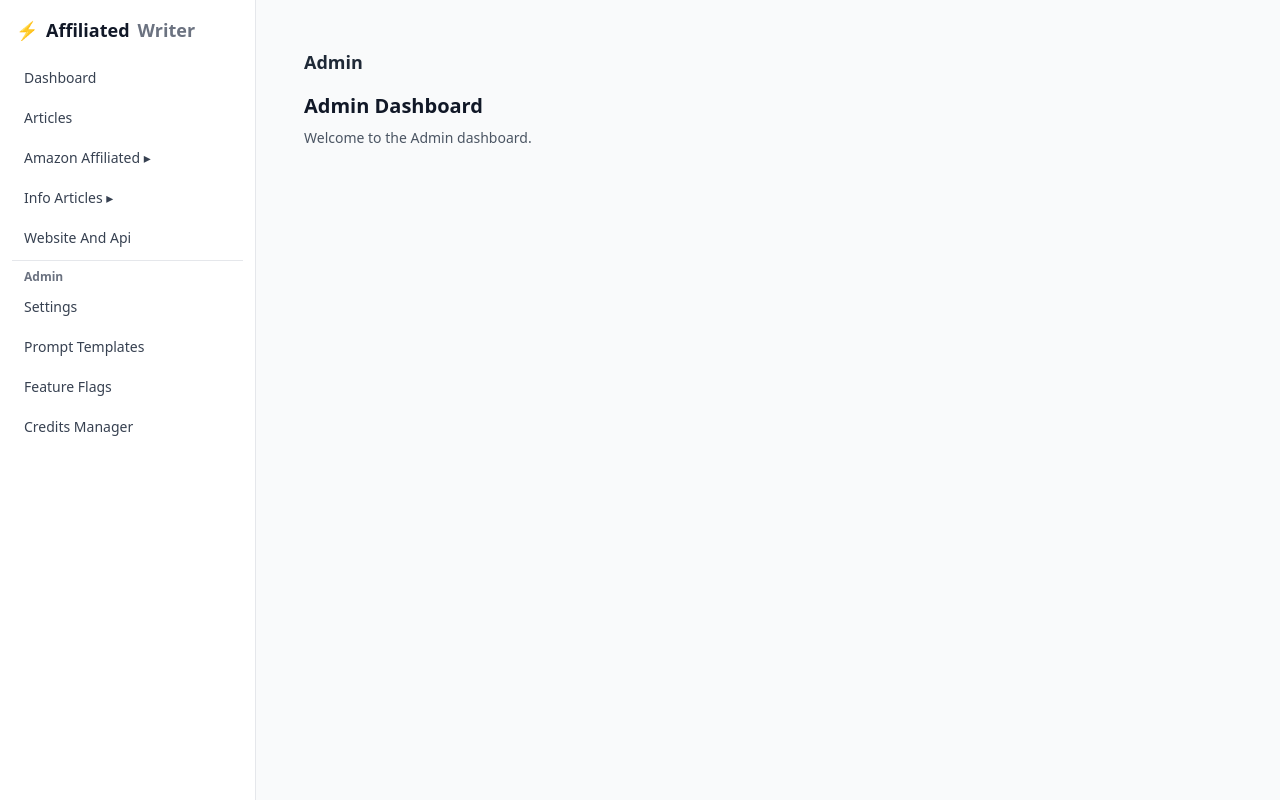
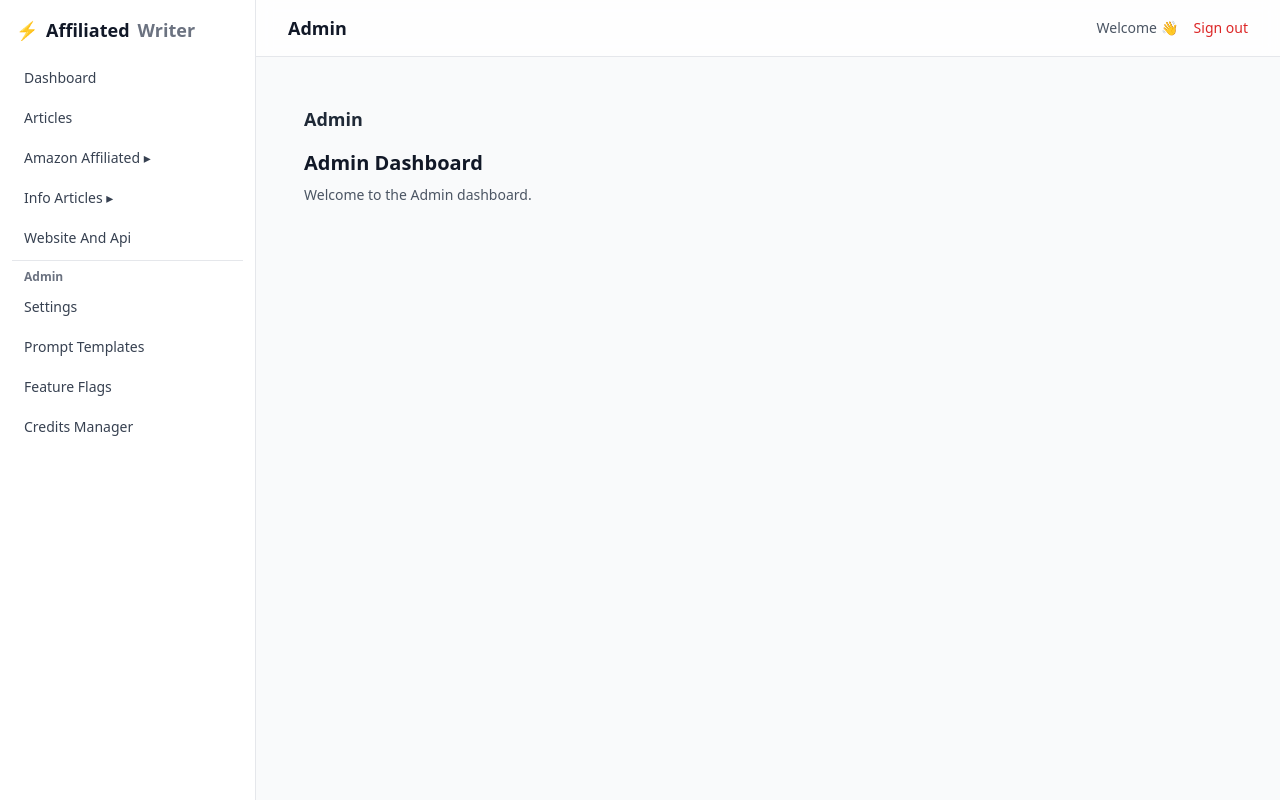
Before and after one commit to affiliatedwriter/affiliated-writer-dashboard, a Next.js app: page /admin in a window 1280 px wide. Built offline with nearby package versions, Linux system fonts and the light colour scheme; sample sign-in values are in the browser's storage.

Commit message:
fix: sidebar routing + remove unused ClientWrapper

```diff
--- a/src/app/layout.tsx
+++ b/src/app/layout.tsx
@@ -1,7 +1,7 @@
 // src/app/layout.tsx
 import type { Metadata } from "next";
 import "./globals.css";
-import Sidebar from "@/components/Sidebar";
+import ClientShell from "@/components/ClientShell";
 
 export const metadata: Metadata = {
   title: "Affiliated Writer",
@@ -11,16 +11,8 @@ export const metadata: Metadata = {
 export default function RootLayout({ children }: { children: React.ReactNode }) {
   return (
     <html lang="en">
-      <body className="min-h-screen bg-gray-50 text-gray-900 antialiased overflow-x-hidden">
-        {/* ✅ Sidebar only ONCE here */}
-        <div className="flex min-h-screen">
-          <aside className="fixed inset-y-0 left-0 w-64 border-r bg-white">
-            <Sidebar />
-          </aside>
-
-          {/* Content area */}
-          <main className="flex-1 ml-64 p-6">{children}</main>
-        </div>
+      <body className="min-h-screen bg-gray-50 text-gray-900 antialiased">
+        <ClientShell>{children}</ClientShell>
       </body>
     </html>
   );
--- /dev/null
+++ b/src/components/ClientShell.tsx
@@ -0,0 +1,53 @@
+// src/components/ClientShell.tsx
+"use client";
+
+import React, { useEffect, useState } from "react";
+import { usePathname, useRouter } from "next/navigation";
+import Sidebar from "@/components/Sidebar";
+import Navbar from "@/components/Navbar";
+import { isAuthed } from "@/lib/auth"; // localStorage ভিত্তিক চেক
+
+export default function ClientShell({ children }: { children: React.ReactNode }) {
+  const pathname = usePathname();
+  const router = useRouter();
+
+  const [checked, setChecked] = useState(false);
+  const [authed, setAuthed] = useState(false);
+
+  useEffect(() => {
+    const ok = isAuthed();        // localStorage.getItem("token") ইত্যাদি
+    setAuthed(!!ok);
+    setChecked(true);
+
+    // যদি লগইন না করা থাকে এবং বর্তমান পেজ login না হয় → login এ পাঠাও
+    if (!ok && pathname !== "/login") {
+      router.replace("/login");
+    }
+  }, [pathname, router]);
+
+  // চেক শেষ না হওয়া পর্যন্ত কিছুই দেখাবো না (ফ্লিকার এড়াতে)
+  if (!checked) return null;
+
+  // লগইন পেজ সর্বদা শেল ছাড়া (সেন্টার করা)
+  if (pathname === "/login") {
+    return <main className="min-h-screen grid place-items-center bg-gray-50">{children}</main>;
+  }
+
+  // লগইন না থাকলে কোনো শেল/সাইডবার নয় (উপরে useEffect ইতিমধ্যে রিডাইরেক্ট করেছে)
+  if (!authed) {
+    return null;
+  }
+
+  // লগইন থাকলে—Sidebar + Navbar সহ পুরো অ্যাপ শেল
+  return (
+    <div className="min-h-screen bg-gray-50">
+      <aside className="fixed inset-y-0 left-0 w-64 border-r bg-white">
+        <Sidebar />
+      </aside>
+      <div className="ml-64 flex min-h-screen flex-col">
+        <Navbar />
+        <main className="flex-1 p-6 overflow-y-auto">{children}</main>
+      </div>
+    </div>
+  );
+}
```
